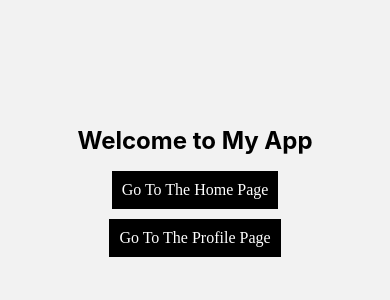
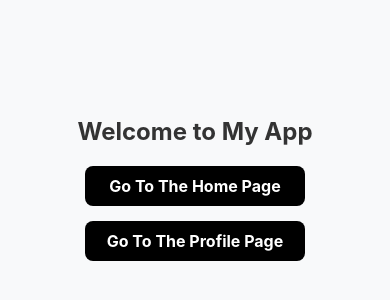
Before and after one commit to MeMeee1/NavigationTask--Risevest, a React Native app: screen /MainPage in a window 390 px wide. Shown: the part 226-526 px from the top of the page. Built offline with nearby package versions, Linux system fonts and the light colour scheme.

Commit message:
Update MainScreen.js

```diff
--- a/screens/MainScreen.js
+++ b/screens/MainScreen.js
@@ -5,11 +5,13 @@ export default function MainScreen({ navigation }) {
   return (
     <View style={styles.container}>
       <Text style={styles.text}>Welcome to My App</Text>
-      <Pressable style={styles.navText} onPress={() => navigation.navigate("MainStack")}>
-        Go To The Home Page
+
+      <Pressable style={styles.button} onPress={() => navigation.navigate("MainStack")}>
+        <Text style={styles.buttonText}>Go To The Home Page</Text>
       </Pressable>
-      <Pressable style={styles.navText} onPress={() => navigation.navigate("MainStack", { screen: "ProfilePage" })}>
-        Go To The Profile Page
+
+      <Pressable style={styles.button} onPress={() => navigation.navigate("MainStack", { screen: "ProfilePage" })}>
+        <Text style={styles.buttonText}>Go To The Profile Page</Text>
       </Pressable>
     </View>
   );
@@ -20,16 +22,27 @@ const styles = StyleSheet.create({
     flex: 1,
     alignItems: "center",
     justifyContent: "center",
+    backgroundColor: "#f8f9fa", // Light background for contrast
   },
   text: {
     fontSize: 24,
     fontWeight: "bold",
-    marginBottom: 16,
+    marginBottom: 20,
+    color: "#333", // Dark text for readability
   },
-  navText: {
-    color: "white",
-    backgroundColor: "black",
-    padding: 10,
-    marginBottom: 10,
+  button: {
+    backgroundColor: "#000", // Black background
+    paddingVertical: 10,
+    paddingHorizontal: 20,
+    borderRadius: 8,
+    marginBottom: 15,
+    alignItems: "center",
+    width: 220, // Set button width for uniformity
+  },
+  buttonText: {
+    color: "white", // White text for contrast
+    fontSize: 16,
+    fontWeight: "bold",
+    textAlign: "center",
   },
 });
```
